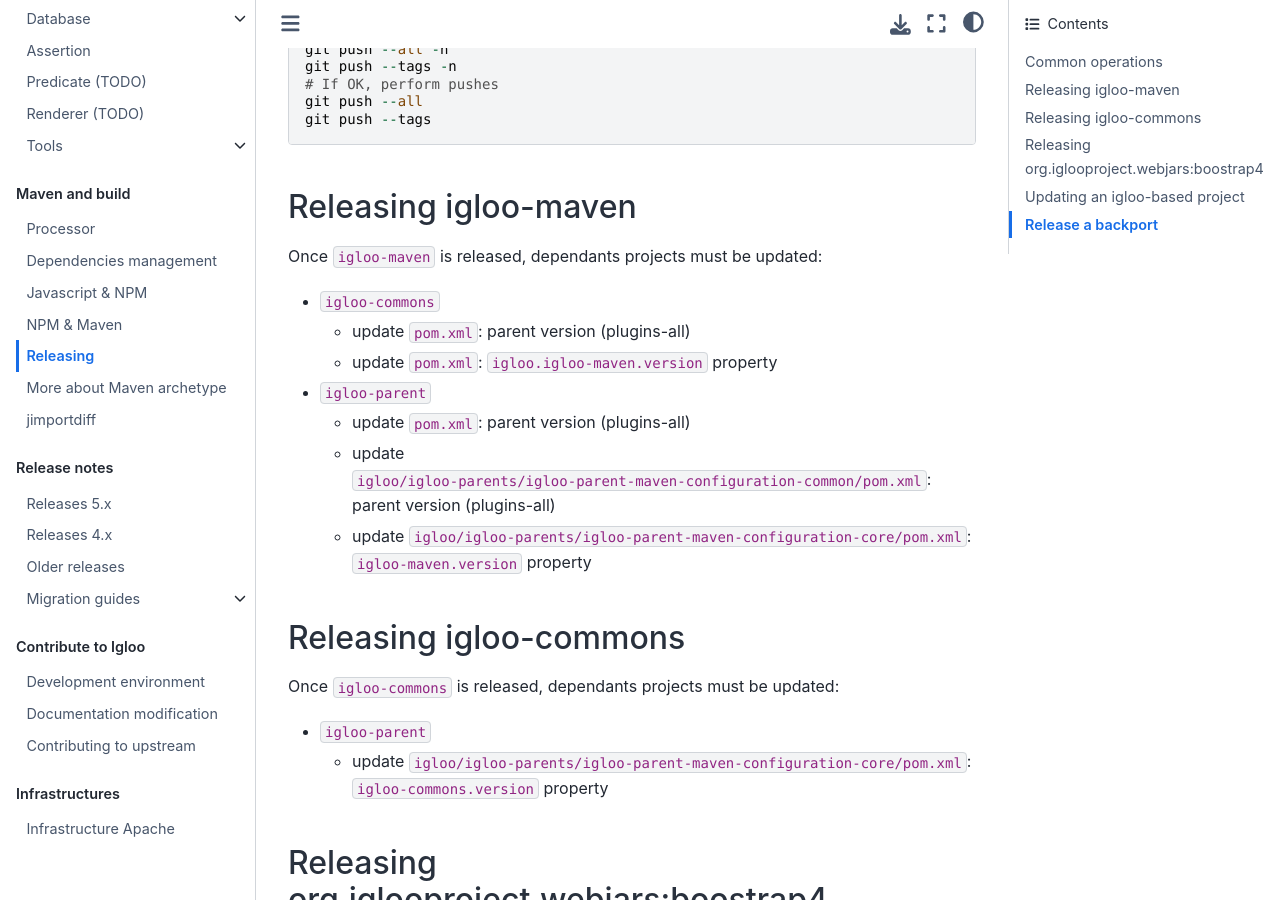
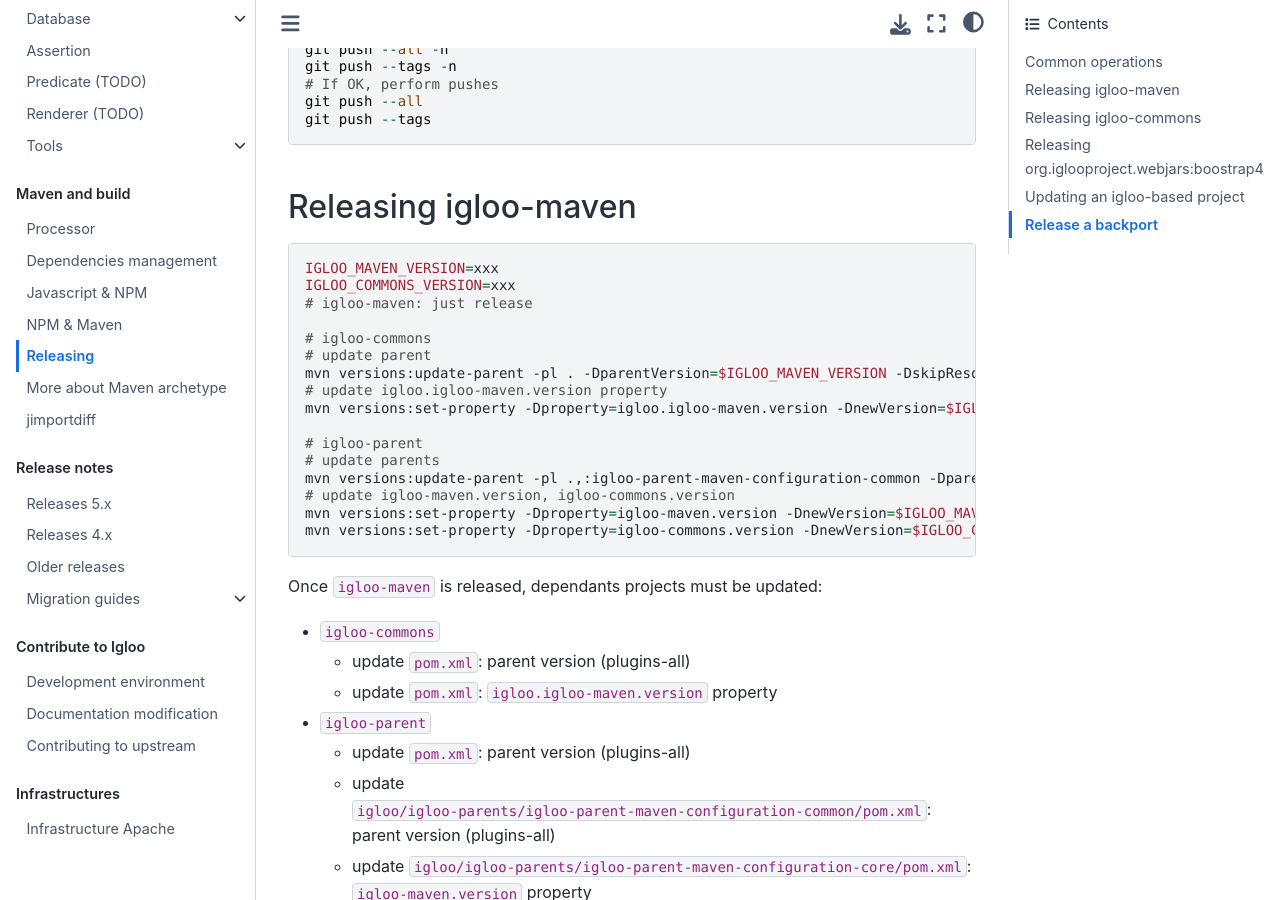
Before and after one commit to igloo-project/igloo-doc, a Sphinx documentation site: the page built from source/maven/releasing.md, in a window 1280 px wide and 900 px high, scrolled down 429 px. Built offline with Sphinx 7.4.7 and the Sphinx Book theme 1.1.4, drawn with Linux system fonts in a browser that asks for light colours.

Commit message:
igloo 5.0.3 release

````diff
--- a/source/maven/releasing.md
+++ b/source/maven/releasing.md
@@ -25,6 +25,25 @@ git push --tags
 ```
 
 ## Releasing igloo-maven
+
+```bash
+IGLOO_MAVEN_VERSION=xxx
+IGLOO_COMMONS_VERSION=xxx
+# igloo-maven: just release
+
+# igloo-commons
+# update parent
+mvn versions:update-parent -pl . -DparentVersion=$IGLOO_MAVEN_VERSION -DskipResolution -DgenerateBackupPoms=false
+# update igloo.igloo-maven.version property
+mvn versions:set-property -Dproperty=igloo.igloo-maven.version -DnewVersion=$IGLOO_MAVEN_VERSION -DprocessAllModules=true -DgenerateBackupPoms=false
+
+# igloo-parent
+# update parents
+mvn versions:update-parent -pl .,:igloo-parent-maven-configuration-common -DparentVersion=$IGLOO_MAVEN_VERSION -DskipResolution -DgenerateBackupPoms=false
+# update igloo-maven.version, igloo-commons.version
+mvn versions:set-property -Dproperty=igloo-maven.version -DnewVersion=$IGLOO_MAVEN_VERSION -DprocessAllModules=true -DgenerateBackupPoms=false
+mvn versions:set-property -Dproperty=igloo-commons.version -DnewVersion=$IGLOO_COMMONS_VERSION -DprocessAllModules=true -DgenerateBackupPoms=false
+```
 
 Once `igloo-maven` is released, dependants projects must be updated:
 
````
Also changed, not shown: source/release-notes/releases-5.x.md (+20 -3 lines).
